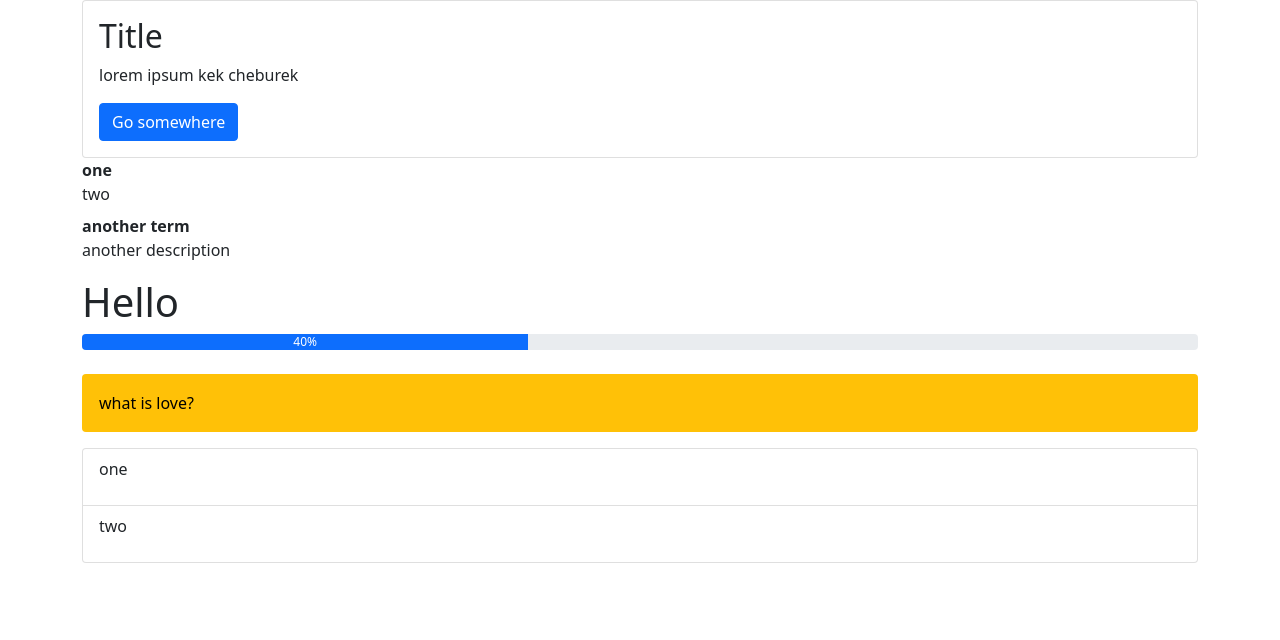
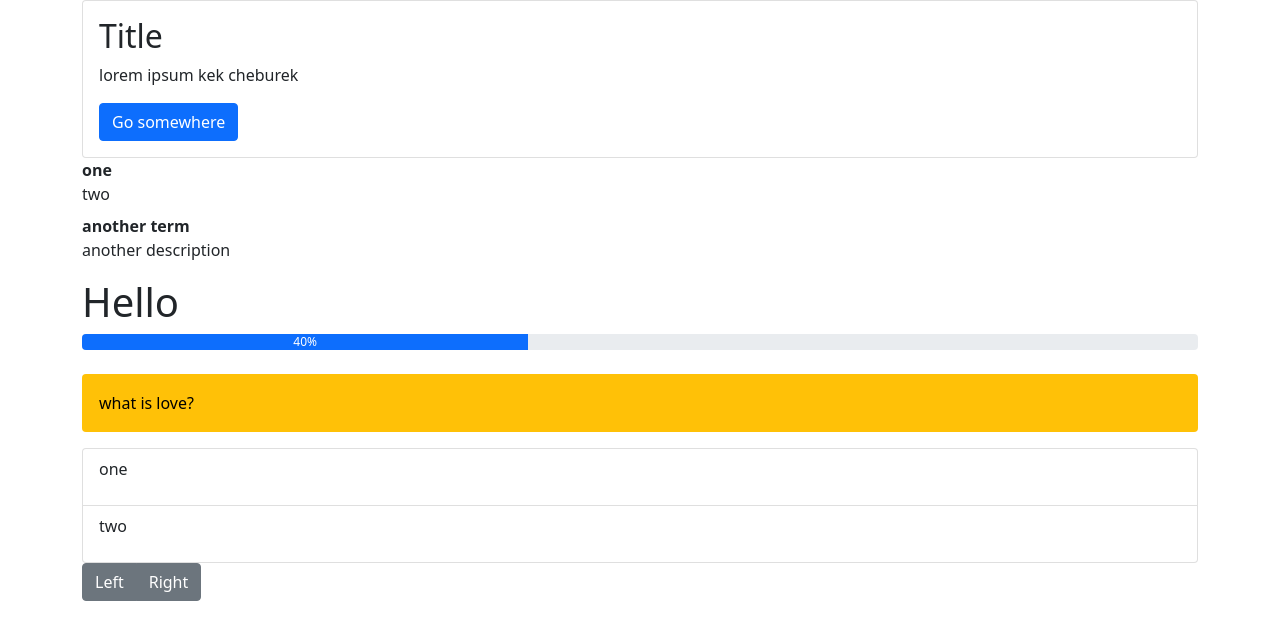
Before and after one commit to oleggsa/react-hw, a React (Create React App) app: page / in a window 1280 px wide. Shown: the top 640 px of the page. Built offline with nearby package versions, Linux system fonts and the light colour scheme.

Commit message:
added btnGroup with dynamic active state

```diff
--- a/src/App.js
+++ b/src/App.js
@@ -5,6 +5,7 @@ import Card from "./components/Card";
 import Progress from "./components/Progress";
 import Alert from "./components/Alert";
 import ListGroup from "./components/ListGroup";
+import BtnGroup from "./components/BtnGroup";
 
 
 
@@ -24,6 +25,7 @@ function App() {
                 <p>one</p>
                 <p>two</p>
             </ListGroup>
+            <BtnGroup/>
         </div>
     );
 }
--- /dev/null
+++ b/src/components/BtnGroup.jsx
@@ -0,0 +1,31 @@
+import React, { useState } from 'react';
+
+const BtnGroup = () => {
+    const [leftBtn, changeLeftBtn] = useState(false);
+    const [rightBtn, changeRightBtn] = useState(false);
+
+    function changeActive (item) {
+        if (item.target.className.includes('left')) {
+            changeLeftBtn(true)
+            changeRightBtn(false)
+        }
+        if (item.target.className.includes('right')) {
+            changeLeftBtn(false)
+            changeRightBtn(true)
+        }
+    }
+    return (
+        <div>
+            <div className="btn-group" role="group" onClick={changeActive}>
+                <button type="button" className={`btn btn-secondary left ${leftBtn ? 'active' : ''}`}>
+                    Left
+                </button>
+                <button type="button" className={`btn btn-secondary right ${rightBtn ? 'active' : ''}`}>
+                    Right
+                </button>
+            </div>
+        </div>
+    )
+};
+
+export default BtnGroup;
```
